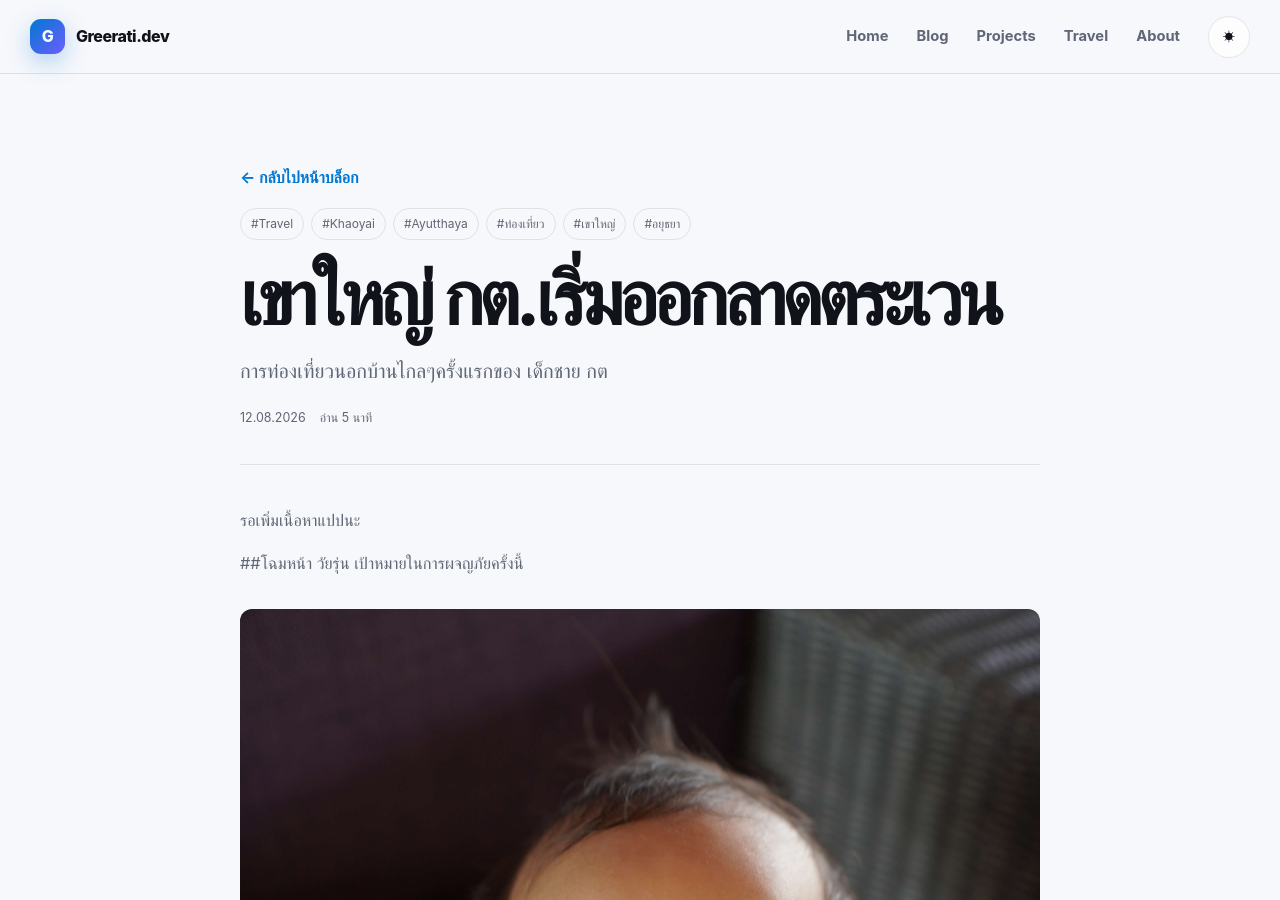
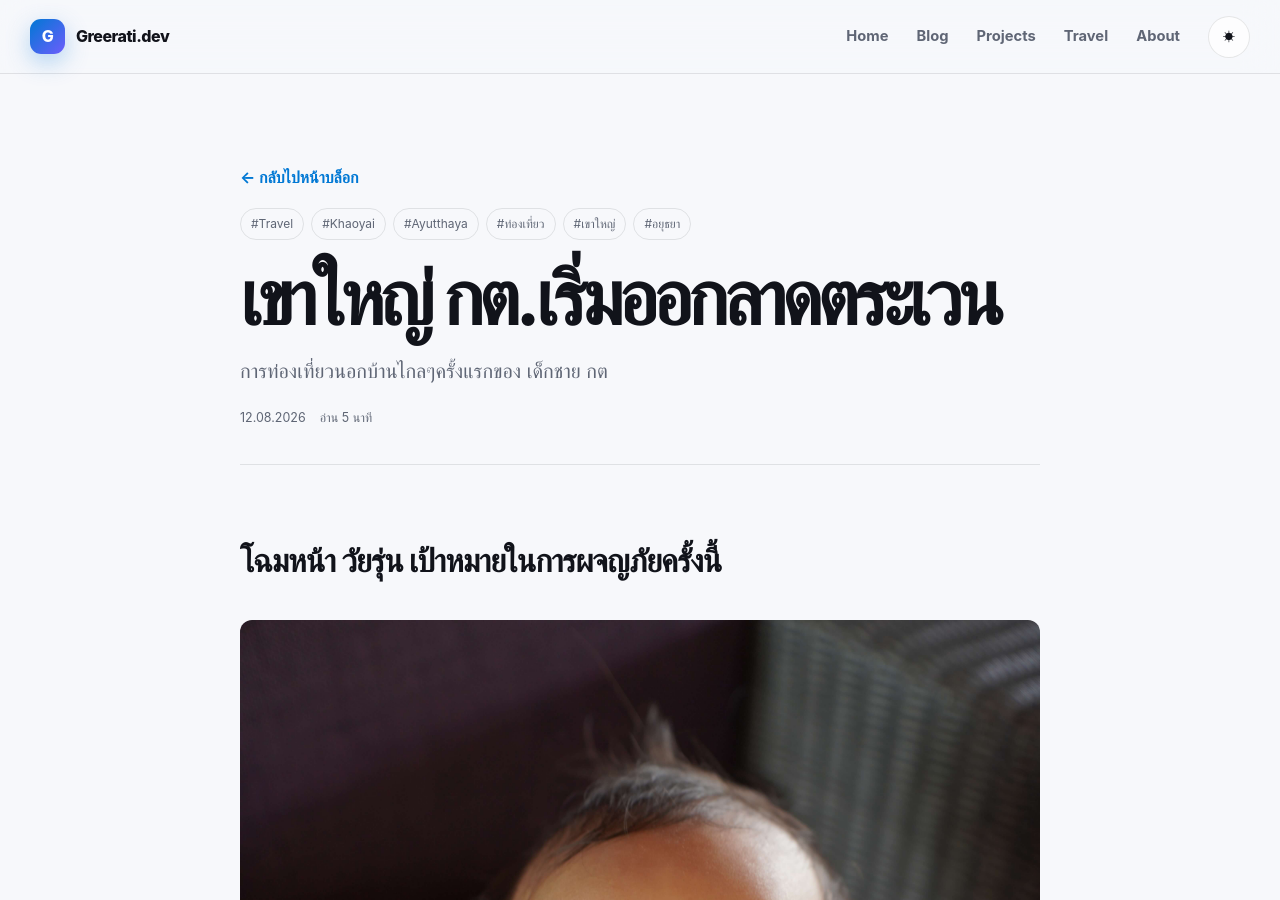
Before and after one commit to kakratua/kakratua.github.io, a Jekyll site: the page built from _posts/2026-08-12-khaoyai-2026.md, in a window 1280 px wide and 900 px high. Built offline with Jekyll 4.4.1, drawn with Linux system fonts in a browser that asks for light colours.

Commit message:
Update 2026-08-12-khaoyai-2026.md

```diff
--- a/_posts/2026-08-12-khaoyai-2026.md
+++ b/_posts/2026-08-12-khaoyai-2026.md
@@ -3,13 +3,10 @@ title: "เขาใหญ่ กต.เริ่มออกลาดตระ
 description: "การท่องเที่ยวนอกบ้านไกลๆครั้งแรกของ เด็กชาย กต"
 tags: [Travel, Khaoyai, Ayutthaya, ท่องเที่ยว, เขาใหญ่, อยุธยา]
 categories: [Travel]
-cover: /assets/images/Khaoyai_2026/cover.JPG
 reading_time: "อ่าน 5 นาที"
 ---
 
-รอเพิ่มเนื้อหาแปปนะ
-
-##โฉมหน้า วัยรุ่น เป้าหมายในการผจญภัยครั้งนี้
+## โฉมหน้า วัยรุ่น เป้าหมายในการผจญภัยครั้งนี้
 
 <figure class="post-image">
   <img src="/assets/images/Khaoyai_2026/DSC00740.JPG"
```
